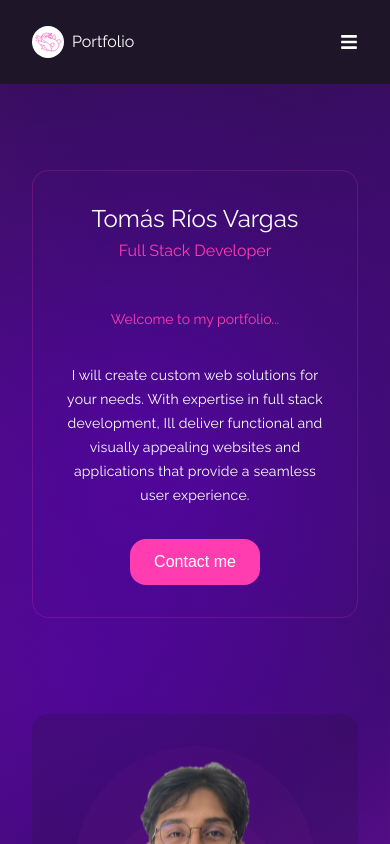
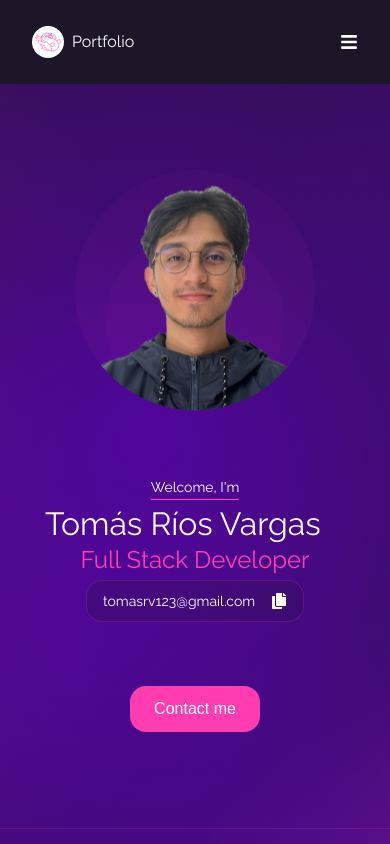
Before and after one commit to Tomasrv333/react-portfolio, a React (Vite) app: page / in a window 390 px wide. Shown: the top 844 px of the page. Built offline with nearby package versions, Linux system fonts and the light colour scheme.

Commit message:
Responsive design success

```diff
--- a/src/pages/Home/Sections/HomeHero.jsx
+++ b/src/pages/Home/Sections/HomeHero.jsx
@@ -8,10 +8,19 @@ const HomeHero = () => {
     <div className="container">
       <div className="hero__content">
         <div className="hero__info">
-          <h1 className="hero__title">Tomás Ríos Vargas<span>Full Stack Developer</span></h1>
-          <span className="hero__span">Welcome to my portfolio...</span>
-          <hr className='hero__line'></hr>
-          <p className="hero__description">I will create custom web solutions for your needs. With expertise in full stack development, Ill deliver functional and visually appealing websites and applications that provide a seamless user experience.</p>
+          <div className='hero__info--up-group'>
+            <img src={ImageProfile} alt="Tomás Ríos Vargas" />
+            <div className='hero__info--title-group'>
+              <span className="hero__span">Welcome, I'm</span>
+              <h1 className="hero__title">Tomás Ríos Vargas</h1>
+              <h2 className='hero__subtitle'>Full Stack Developer</h2>
+              <p className="hero__description">I will create custom web solutions for your needs. With expertise in full stack development, Ill deliver functional and visually appealing websites and applications that provide a seamless user experience.</p>
+              <div className='hero__copyEmail'>
+                <span>tomasrv123@gmail.com</span>
+                <FaCopy/>
+              </div>
+            </div>
+          </div>
           <button className='hero__btn button--primary'><a href="#contact">Contact me</a> </button>
         </div>
         <div className="hero__side">
@@ -20,10 +29,6 @@ const HomeHero = () => {
           </div>
           <div className="hero__media">
             <SocialMedia/>
-          </div>
-          <div className='hero__copyEmail'>
-            <span>tomasrv123@gmail.com</span>
-            <FaCopy/>
           </div>
         </div>
       </div>
--- a/src/sass/components/_nav.scss
+++ b/src/sass/components/_nav.scss
@@ -10,4 +10,8 @@ nav {
     @include for-phone-only {
         display: none;
     }
+
+    @include for-tablet-portrait-up {
+        display: none;
+    }
 }
--- a/src/sass/pages/home/sections/_homeAbout.scss
+++ b/src/sass/pages/home/sections/_homeAbout.scss
@@ -95,6 +95,14 @@
             width: 2px;
             height: 100%;
             background-color: $colorPink--light;
+
+            @include for-tablet-landscape-up {
+                display: none;
+            }
+
+            @include for-desktop-up {
+                display: flex;
+            }
         }
 
     }
--- a/src/sass/pages/home/sections/_homeContact.scss
+++ b/src/sass/pages/home/sections/_homeContact.scss
@@ -11,12 +11,18 @@
         grid-template-columns: 1fr;
     }
 
+    @include for-tablet-portrait-up {
+    }
+
     @include for-tablet-landscape-up {
+        grid-template-columns: 1fr;
+    }
+
+    @include for-desktop-up {
         grid-template-columns: repeat(2, 1fr);
     }
 
     article {
-        width: 100%;
         box-sizing: border-box;
         display: flex;
         flex-direction: column;
@@ -28,6 +34,10 @@
 
         @include for-phone-only {
             padding: $s32;
+        }
+
+        @include for-tablet-portrait-up {
+            width: 100%;
         }
 
         h4 {
@@ -65,6 +75,11 @@
             grid-template-columns: none;
         }
 
+        @include for-tablet-portrait-up {
+            width: 100%;
+            grid-template-columns: none;
+        }
+
         label {
             color: $colorPink;
         }
@@ -79,6 +94,7 @@
             display: flex;
             flex-direction: column;
             gap: $s8;
+
         }
 
         .form__info-textarea {
@@ -103,6 +119,10 @@
         width: 100%;
     }
 
+    @include for-tablet-portrait-up {
+        width: 100%;
+    }
+
     h4 {
         color: $colorPink;
     }
@@ -114,6 +134,11 @@
         gap: $s24;
 
         @include for-phone-only {
+            display: flex;
+            flex-direction: column;
+        }
+
+        @include for-tablet-portrait-up {
             display: flex;
             flex-direction: column;
         }
@@ -139,6 +164,12 @@
                 height: $s32;
                 padding: $s16 0;
             }
+
+            @include for-tablet-portrait-up {
+                width: 100%;
+                height: $s32;
+                padding: $s16 0;
+            }
         }
 
         input[type="radio"] {
--- a/src/sass/pages/home/sections/_homeHero.scss
+++ b/src/sass/pages/home/sections/_homeHero.scss
@@ -12,27 +12,97 @@
         display: flex;
         grid-column: span 2;
         flex-direction: column;
-        justify-content: space-between;
+        justify-content: center;
         padding: $s64;
         gap: $s32;
         border-radius: $s16;
         background-color: $colorDark--light;
 
         @include for-phone-only {
-            padding: $s32;
+            padding: 0;
+            gap: $s64;
             background-color: transparent;
-            border: 1px solid $colorPink--light;
         }
 
+        @include for-tablet-landscape-up {
+            gap: $s64;
+        }
+
+        @include for-desktop-up {
+            gap: $s32;
+        }
+
+        .hero__info--up-group {
+            display: flex;
+            flex-direction: column;
+            gap: $s64;
+
+            @include for-phone-only {
+                img {
+                    width: 80%;
+                    margin: 0 auto;
+                }
+            }
+
+            @include for-tablet-portrait-up {
                 img {
                     width: 60%;
                     margin: 0 auto;
                 }
+            }
+
+            @include for-tablet-landscape-up {
+                flex-direction: row-reverse;
+                justify-content: space-between;
+
+                img {
+                    width: 100%;
+                    height: 100%;
+                    margin: 0;
+                }
+            }
+
+            @include for-desktop-up {
+                img {
+                    display: none;
+                }
+            }
+
+            .hero__info--title-group {
+                display: flex;
+                flex-direction: column;
+                gap: $s8;
+
+                @include for-tablet-portrait-up {
+                    gap: $s24;
+                }
+
+                @include for-tablet-landscape-up {
+                    gap: $s18;
+                    justify-content: center;
+                }
 
                 .hero__span {
                     @include for-phone-only {
-                color: $colorPink;
                         margin: 0 auto;
+                        font-size: $s14;
+                        border-bottom: 1px solid $colorPink;
+                    }
+
+                    @include for-tablet-portrait-up {
+                        text-align: center;
+                        margin: 0 auto;
+                        border-bottom: 1px solid $colorPink;
+                    }
+
+                    @include for-tablet-landscape-up {
+                        text-align: start;
+                        width: fit-content;
+                        margin: 0;
+                    }
+
+                    @include for-desktop-up {
+                        width: fit-content;
                     }
                 }
 
@@ -40,18 +110,29 @@
                     display: flex;
                     flex-direction: column;
                     gap: 0;
-            text-align: center;
 
                     @include for-phone-only {
                         line-height: 2rem;
-                font-size: $s24;
                         color: $colorWhite;
                     }
 
-            span {
-                font-size: $s16;
-                padding-bottom: $s8;
+                    @include for-tablet-portrait-up {
+                        margin: 0 auto;
+                    }
+
+                    @include for-tablet-landscape-up {
+                        margin: 0;
+                    }
+                }
+
+                .hero__subtitle {
+                    margin: 0 auto;
                     color: $colorPink;
+
+                    @include for-tablet-landscape-up {
+                        margin: 0;
+                    }
+                }
             }
         }
 
@@ -62,42 +143,28 @@
             @include for-phone-only {
                 display: none;
             }
+
+            @include for-tablet-portrait-up {
+                display: none;
+            }
         }
 
         .hero__description {
             @include for-phone-only {
-                text-align: center;
-                font-size: $s14;
-            }
+                display: none;
             }
 
-        .hero__btn {
-            @include for-phone-only {
-                margin: 0 auto;
-            }
-        }
+            @include for-tablet-portrait-up {
+                text-align: center;
             }
 
-    .hero__side {
-        width: 100%;
-        box-sizing: border-box;
-        display: flex;
-        flex-direction: column;
-        justify-content: center;
-        gap: $s64;
-        border: 1px solid $colorPink--light;
-        border-radius: $s16;
-        padding: $s64 $s32;
-
-        .hero__img {
-            margin: 0 auto;
+            @include for-tablet-landscape-up {
+                text-align: start;
             }
 
-        @include for-phone-only {
-            padding: $s32;
-            gap: $s16;
-            border: none;
-            background-color: $colorDark--light;
+            @include for-desktop-up {
+                text-align: start;
+            }
         }
 
         .hero__copyEmail {
@@ -116,6 +183,65 @@
                 margin: 0 auto;
                 color: $colorWhite;
             }
+
+            @include for-tablet-portrait-up {
+                margin: 0 auto;
+            }
+
+            @include for-tablet-landscape-up {
+                margin: 0;
+            }
+
+            @include for-desktop-up {
+                margin: 0;
+            }
+        }
+
+        .hero__btn {
+            @include for-phone-only {
+                margin: 0 auto;
+            }
+
+            @include for-tablet-portrait-up {
+                margin: 0 auto;
+            }
+
+            @include for-tablet-landscape-up {
+                margin: 0 auto;
+            }
+
+            @include for-desktop-up {
+                margin: 0;
+            }
+        }
+    }
+
+    .hero__side {
+        width: 100%;
+        box-sizing: border-box;
+        display: flex;
+        flex-direction: column;
+        justify-content: center;
+        align-items: center;
+        gap: $s32;
+        border: 1px solid $colorPink--light;
+        border-radius: $s16;
+        padding: $s64 $s32;
+
+        .hero__img {
+            margin: 0 auto;
+        }
+
+        @include for-phone-only {
+            display: none;
+        }
+
+        @include for-tablet-portrait-up {
+            display: none;
+        }
+
+        @include for-desktop-up {
+            display: flex;
         }
     }
 }
```
Also changed, not shown: src/sass/components/_projectCard.scss (+48 -6 lines). Lines whose indentation alone changed are shown as unchanged.
